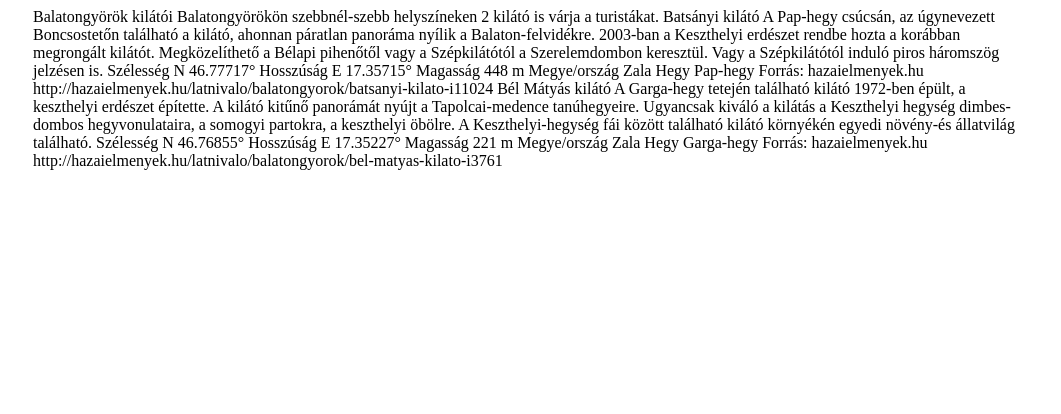
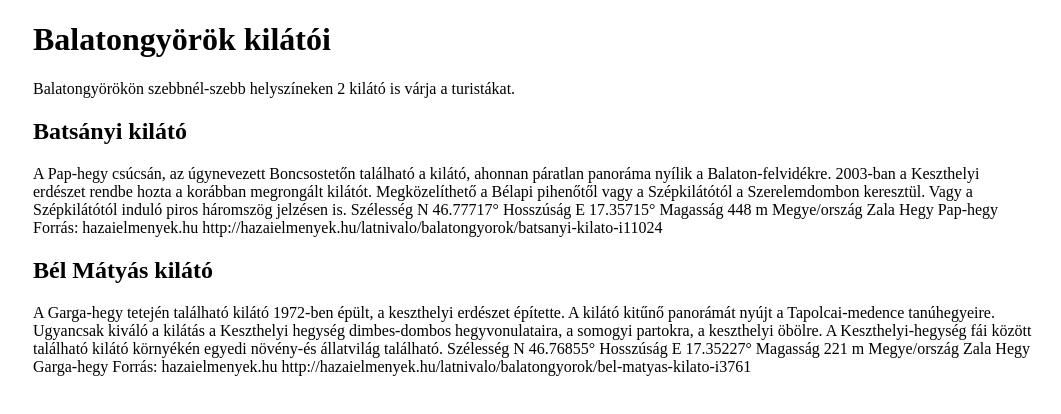
Before and after one commit to stefoandris/stefoandris.github.io, a plain HTML site: page balaton/balatongyorok.html in a window 1280 px wide. Shown: the whole page, without its empty margins (107-1168 px from the left). Drawn offline with Linux system fonts and the light colour scheme.

Commit message:
Címsorszintek és bekezdés beállítva

```diff
--- a/balaton/balatongyorok.html
+++ b/balaton/balatongyorok.html
@@ -9,9 +9,15 @@
 </head>
 <body>
     <div class="keret">
-        Balatongyörök kilátói
-        Balatongyörökön szebbnél-szebb helyszíneken 2 kilátó is várja a turistákat.
-        Batsányi kilátó
+        <h1>
+            Balatongyörök kilátói
+        </h1>
+        <p>
+            Balatongyörökön szebbnél-szebb helyszíneken 2 kilátó is várja a turistákat.
+        </p>
+        <h2>
+            Batsányi kilátó
+        </h2>
         A Pap-hegy csúcsán, az úgynevezett Boncsostetőn található a kilátó, ahonnan páratlan panoráma nyílik a Balaton-felvidékre. 2003-ban a Keszthelyi erdészet rendbe hozta a korábban megrongált kilátót. Megközelíthető a Bélapi pihenőtől vagy a Szépkilátótól a Szerelemdombon keresztül. Vagy a Szépkilátótól induló piros háromszög jelzésen is.
         Szélesség	N 46.77717°
         Hosszúság	E 17.35715°
@@ -20,7 +26,9 @@
         Hegy	Pap-hegy
         Forrás: hazaielmenyek.hu
         http://hazaielmenyek.hu/latnivalo/balatongyorok/batsanyi-kilato-i11024
-        Bél Mátyás kilátó
+        <h2>
+            Bél Mátyás kilátó
+        </h2>
         A Garga-hegy tetején található kilátó 1972-ben épült, a keszthelyi erdészet építette. A kilátó kitűnő panorámát nyújt a Tapolcai-medence tanúhegyeire. Ugyancsak kiváló a kilátás a Keszthelyi hegység dimbes-dombos hegyvonulataira, a somogyi partokra, a keszthelyi öbölre. A Keszthelyi-hegység fái között található kilátó környékén egyedi növény-és állatvilág található.
         Szélesség	N 46.76855°
         Hosszúság	E 17.35227°
```
